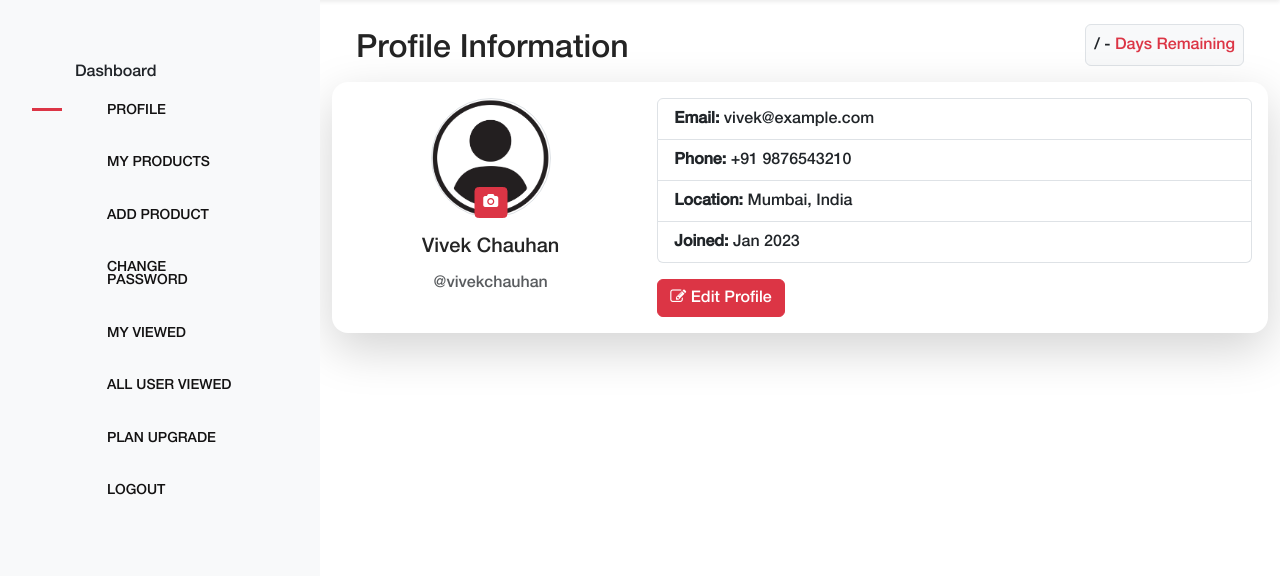
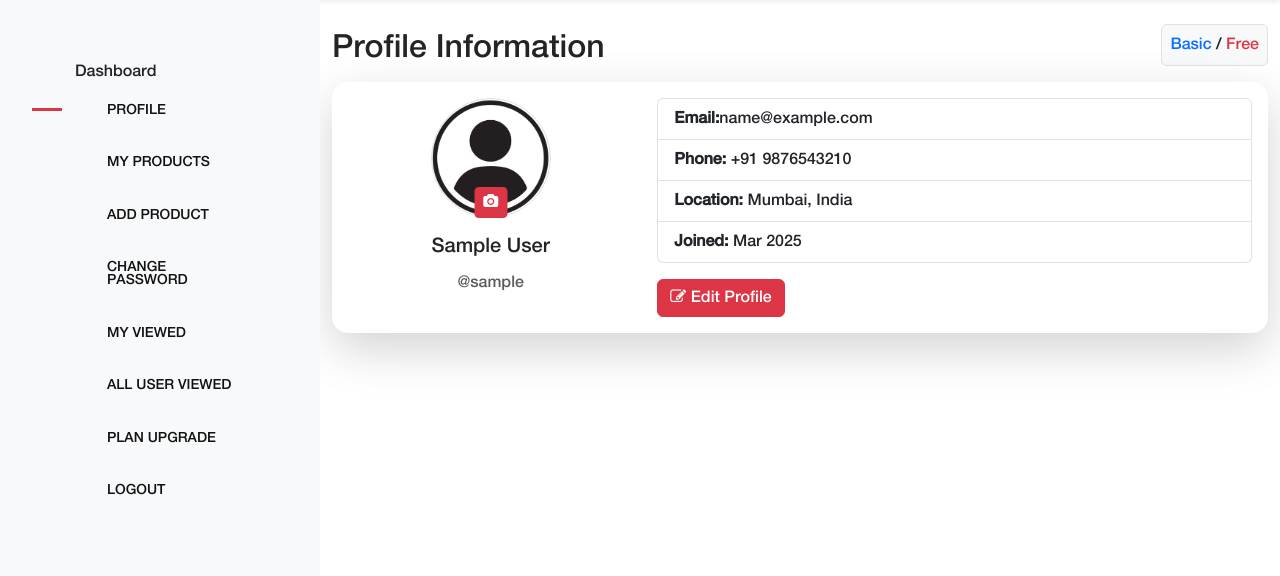
Before and after one commit to VIVEKVKC55/techx, a Django app: page /accounts/profile/ in a window 1280 px wide. Shown: the part 79-655 px from the top of the page. Run offline with Django 5.2, Linux system fonts and the light colour scheme; the visitor is signed in with stand-in values (Sample User, id 1); data that the repository does not hold is empty; parts of the project's set-up code (start-up, migrations or seed data) failed here and were passed over; some libraries are stand-ins or nearby versions.

Commit message:
update subscription badge

```diff
--- a/catalog/views.py
+++ b/catalog/views.py
@@ -24,7 +24,7 @@
                 return user.subscription.extra_slots + 10  # Base 10 + Purchased Slots
             elif user.subscription.plan == "premium":
                 return 10  # 10 products per day for premium users
-        return 2  # Default limit for free users
+        return 1  # Default limit for free users
 
     def form_valid(self, form):
         user = self.request.user
@@ -33,7 +33,7 @@
         max_products = self.get_max_products(user)
 
         # Check if the user has exceeded their limit
-        if max_products != float('inf') and recent_product_count >= max_products:
+        if recent_product_count >= max_products:
             messages.error(
                 self.request,
                 f"You have reached your daily limit of {max_products} products. "
--- /dev/null
+++ b/templates/default/customer/dashboard/page_header.html
@@ -0,0 +1,13 @@
+<div class="d-flex justify-content-between align-items-center">
+    <h2>{{ title }}</h2>
+    <div class="p-2 mb-3 bg-light border rounded">
+        {% if user.subscription %}
+        <span class="text-primary">{{ user.subscription.get_plan_display }}</span> /
+        <span class="text-danger">{{ user.subscription.get_duration_days_display }}</span> -
+        <span class="text-danger">{{ user.subscription.remaining_days }} Days Remaining</span>
+        {% else %}
+        <span class="text-primary">Basic</span> /
+        <span class="text-danger">Free</span>
+        {% endif %}
+    </div>
+</div>
--- a/templates/default/customer/dashboard/profile.html
+++ b/templates/default/customer/dashboard/profile.html
@@ -27,16 +27,7 @@
 
     <div class="products-catagories-area clearfix">
         <div class="container mt-4 mb-4">
-            <main class="ms-sm-auto px-md-4 content">
-                <div class="d-flex justify-content-between align-items-center">
-                    <h2>Profile Information</h2>
-                    <div class="p-2 mb-3 bg-light border rounded">
-                        <span class="text-primary">{{ user.subscription.get_plan_display}}</span> /
-                        <span class="text-danger">{{ user.subscription.get_duration_days_display}}</span> -
-                        <span class="text-danger">{{ user.subscription.remaining_days}} Days Remaining</span>
-                    </div>
-                </div>
-            </main>
+            {% include 'default/customer/dashboard/page_header.html' with title="Profile Information" %}
             <div class="card shadow-lg border-0 rounded-4 p-3">
                 <div class="row">
                     <!-- Profile Image Section -->
@@ -48,16 +39,16 @@
                                 <input type="file" id="imageUpload" class="d-none">
                             </label>
                         </div>
-                        <h5 class="mt-3">Vivek Chauhan</h5>
-                        <p class="text-muted">@vivekchauhan</p>
+                        <h5 class="mt-3">{{ user.first_name }} {{ user.last_name }}</h5>
+                        <p class="text-muted">@{{ user.username }}</p>
                     </div>
                     <!-- User Info Section -->
                     <div class="col-md-8">
                         <ul class="list-group">
-                            <li class="list-group-item"><strong>Email:</strong> vivek@example.com</li>
+                            <li class="list-group-item"><strong>Email:</strong>{{ user.email }}</li>
                             <li class="list-group-item"><strong>Phone:</strong> +91 9876543210</li>
                             <li class="list-group-item"><strong>Location:</strong> Mumbai, India</li>
-                            <li class="list-group-item"><strong>Joined:</strong> Jan 2023</li>
+                            <li class="list-group-item"><strong>Joined:</strong> {{ user.date_joined|date:"M Y" }} </li>
                         </ul>
                         <button class="btn btn-danger mt-3">
                             <i class="fa fa-edit"></i> Edit Profile
```
Also changed, not shown: templates/default/catalog/product_form.html (+1 -10 lines), templates/default/customer/dashboard/change_password.html (+1 -10 lines), templates/default/customer/dashboard/products.html (+1 -10 lines), templates/default/customer/dashboard/users_who_viewed_my_products.html (+1 -10 lines), templates/default/customer/dashboard/viewed_products.html (+1 -10 lines).
